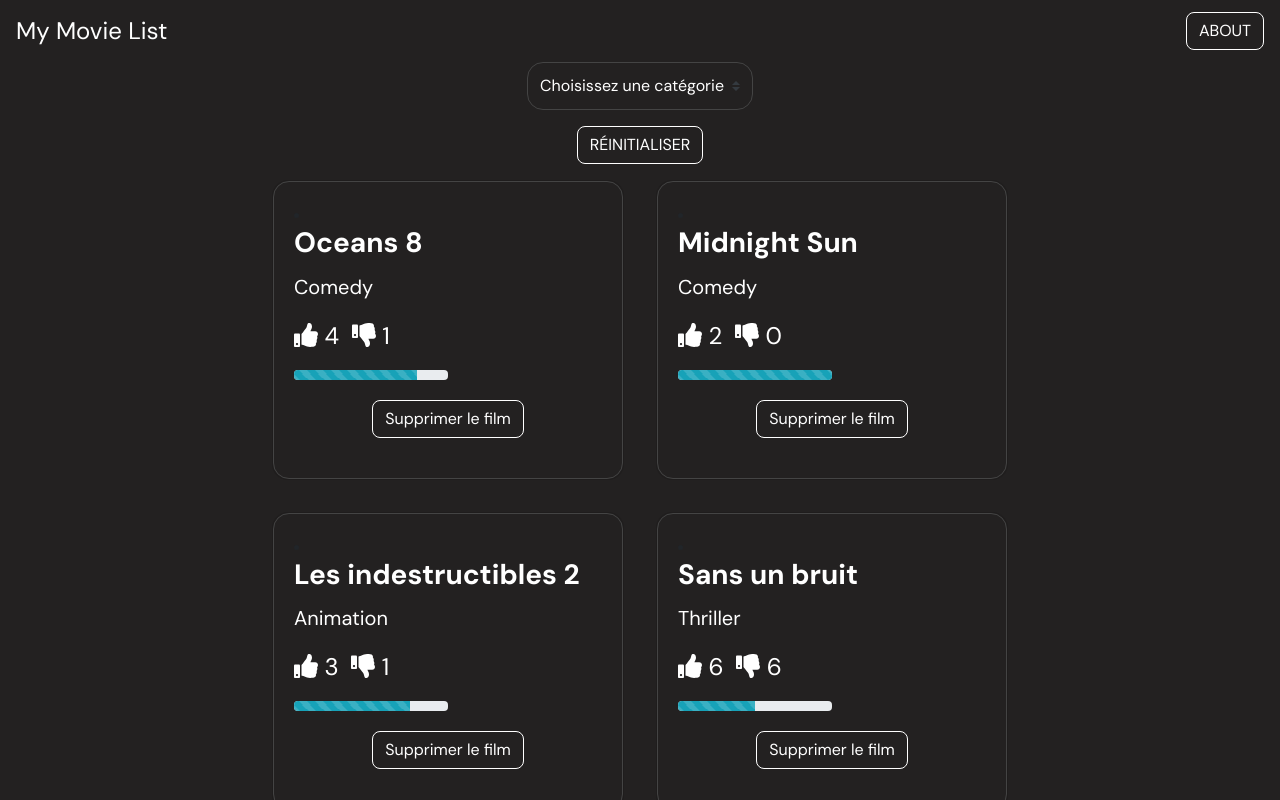
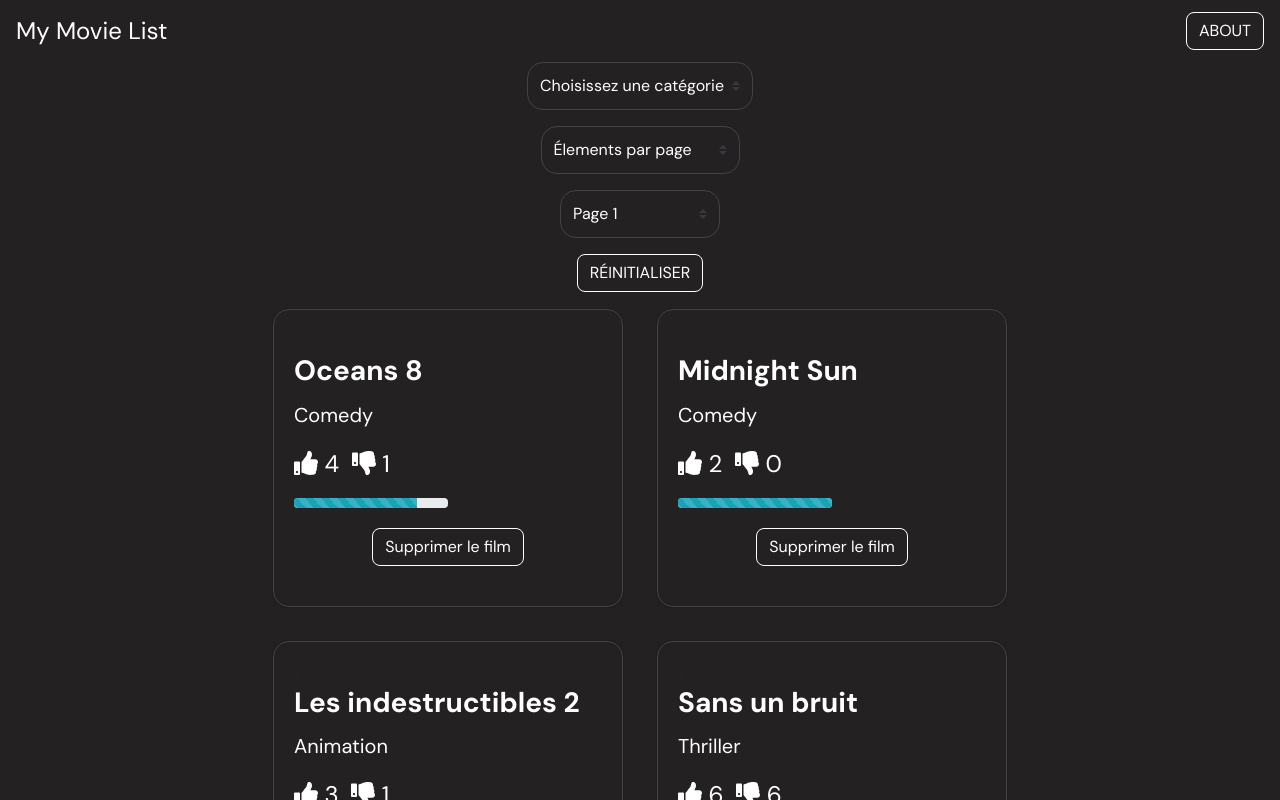
Before and after one commit to hsravo/movie-list, a React (Create React App) app: page / in a window 1280 px wide. Shown: the top 800 px of the page. Built offline with nearby package versions, Linux system fonts and the light colour scheme.

Commit message:
pagination ok

```diff
--- a/src/index.jsx
+++ b/src/index.jsx
@@ -2,16 +2,22 @@ import React, { useState, useEffect } from "react";
 import ReactDOM from "react-dom";
 import "bootstrap/dist/css/bootstrap.css";
 import "./style.scss";
-import {Container,Row,Form,Button} from "react-bootstrap";
+import { Container, Row, Form, Button } from "react-bootstrap";
 import NavHome from "./components/NavHome";
 import MovieCard from "./components/MovieCard";
 import movies from "./data/movies";
 
 const App = () => {
+  const [currentList, setCurrentList] = useState(movies);
+  const [categoryOptions, setCategoryOptions] = useState(
+    new Map(movies.map((movie) => [movie.category]))
+  );
+  const [selectedCategory, setSelectedCategory] = useState("");
 
-  const [currentList, setCurrentList] = useState(movies);
-  const [categoryOptions, setCategoryOptions] = useState(new Map(movies.map((movie) => [movie.category])));
-  const [selectedCategory, setSelectedCategory] = useState("");
+  const [currentPage, setCurrentPage] = useState(1);
+  const [perPage, setPerPage] = useState(currentList.length);
+  const [idFirstElement, setIdFirstElement] = useState(0);
+  const rankLastElement = currentPage * perPage;
 
   const filteredCategories = () => {
     if (!selectedCategory) {
@@ -23,18 +29,42 @@ const App = () => {
   };
 
   useEffect(() => {
-    console.log(`catégorie : ${selectedCategory}`)
-    setCategoryOptions(new Map(currentList.map((movie) => [movie.category]))) // on refait la liste des catégories disponibles
+    if (currentPage !== 1) {
+      setIdFirstElement(perPage * (currentPage - 1));
+    }
+  }, [currentPage]);
+
+  useEffect(() => {
+    console.log(`catégorie : ${selectedCategory}`);
+    setCategoryOptions(new Map(currentList.map((movie) => [movie.category]))); // on refait la liste des catégories disponibles
   }, [currentList]); // à chaque changement de la liste des films (lire vers le haut)
 
+  const pageNumbers = [];
+  for (let i = 1; i <= Math.ceil(filteredCategories().length / perPage); i++) {
+    pageNumbers.push(i);
+  }
+
+  const changePagination = (event) => {
+    const { value } = event.target;
+    setPerPage(value);
+  };
+
+  const changePage = (e) => {
+    const { value } = e.target;
+    setCurrentPage(value);
+  };
+
   const resetAll = () => {
-    setCurrentList(movies)
-    setSelectedCategory("")
-  }
+    setCurrentList(movies);
+    setCurrentPage(1);
+    setIdFirstElement(0);
+    setSelectedCategory("");
+    setPerPage(currentList.length);
+  };
 
   return (
     <>
-    <NavHome/>
+      <NavHome />
       <Container>
         <Form id="categoryForm">
           <Form.Group controlId="selector">
@@ -50,17 +80,43 @@ const App = () => {
             </Form.Control>
           </Form.Group>
         </Form>
+        <Form id="perPageForm">
+          <Form.Group controlId="selector">
+            <Form.Control as="select" onChange={changePagination} custom>
+              <option value={currentList.length}>Élements par page</option>
+              <option value={4}>4 éléments par page</option>
+              <option value={8}>8 éléments par page</option>
+              <option value={12}>12 éléments par page</option>
+            </Form.Control>
+          </Form.Group>
+        </Form>
+        <Form id="pageForm">
+          <Form.Group controlId="selector">
+            <Form.Control as="select" onChange={changePage} custom>
+            {pageNumbers.map((number) => (
+              <option value={number}>Page {number}</option>
+            ))}
+            </Form.Control>
+          </Form.Group>
+        </Form>
       </Container>
       <Container>
-        <div style={{display:'flex',justifyContent:'center'}}>
-        <Button onClick={resetAll} id="reset-button">
-          RÉINITIALISER
-        </Button>
+        <div style={{ display: "flex", justifyContent: "center" }}>
+          <Button onClick={resetAll} id="reset-button">
+            RÉINITIALISER
+          </Button>
         </div>
         <Row>
-          {filteredCategories().map((film) => (
-            <MovieCard film={film} currentList={currentList} setCurrentList={setCurrentList} setCategoryOptions={setCategoryOptions} />
-          ))}
+          {filteredCategories()
+            .slice(idFirstElement, rankLastElement)
+            .map((film) => (
+              <MovieCard
+                film={film}
+                currentList={currentList}
+                setCurrentList={setCurrentList}
+                setCategoryOptions={setCategoryOptions}
+              />
+            ))}
         </Row>
       </Container>
     </>
--- a/src/style.scss
+++ b/src/style.scss
@@ -30,6 +30,42 @@ body {
     }
 }
 
+#perPageForm {
+    display:flex;
+    justify-content:center;
+    #selector {
+        min-width:10rem;
+        height:3rem;
+        font-family: 'DM Sans', sans-serif;
+        border: 0.5px solid $myGrey;
+        border-radius: 1rem ;
+        background-color: $myColor;
+        color:white;
+        &:hover {
+            background-color:$hoverBlack;
+            transition:0.3s;
+        }
+    }
+}
+
+#pageForm {
+    display:flex;
+    justify-content:center;
+    #selector {
+        min-width:10rem;
+        height:3rem;
+        font-family: 'DM Sans', sans-serif;
+        border: 0.5px solid $myGrey;
+        border-radius: 1rem ;
+        background-color: $myColor;
+        color:white;
+        &:hover {
+            background-color:$hoverBlack;
+            transition:0.3s;
+        }
+    }
+}
+
 #reset-button {
     margin:auto;
     font-family: 'DM Sans', sans-serif;
```
